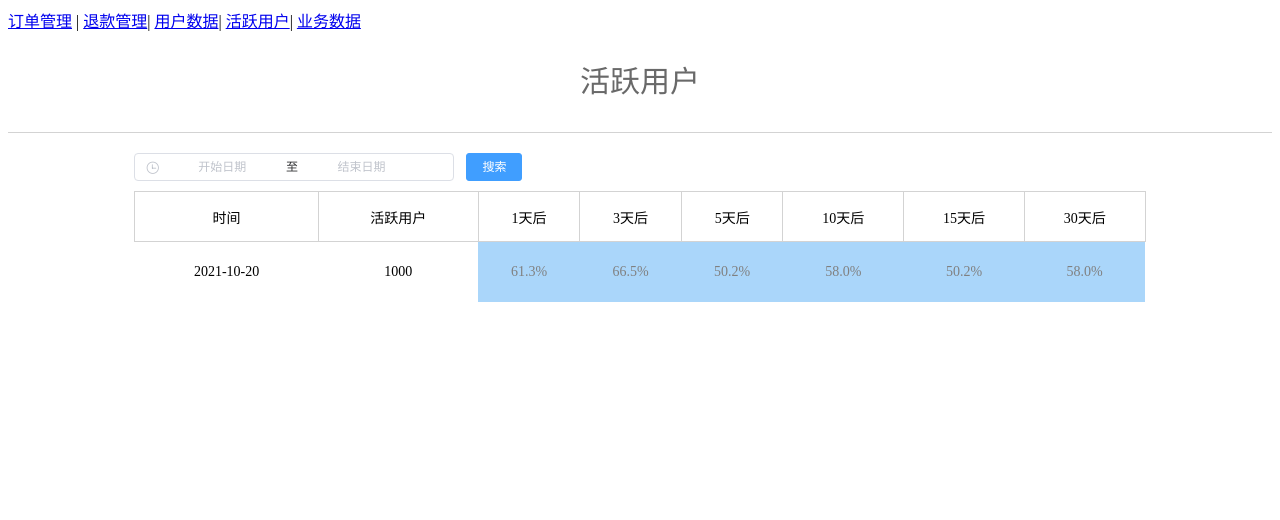
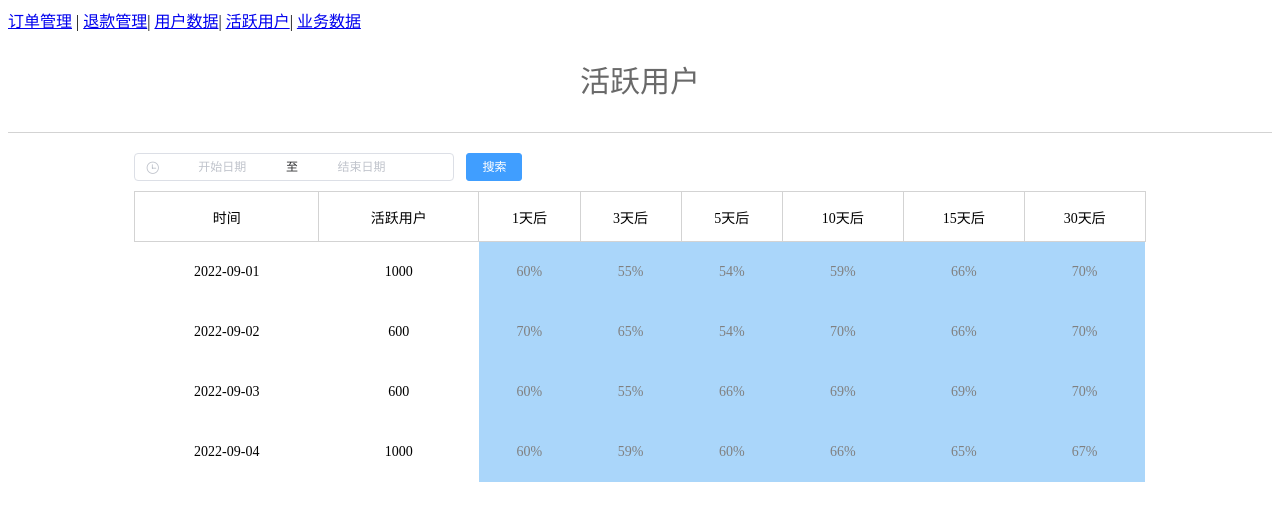
Before and after one commit to zjjohnny/three-project, a Vue app in the folder threeproject/: page /#/UserActive in a window 1280 px wide. Shown: the top 520 px of the page. Built offline with nearby package versions, Linux system fonts and the light colour scheme.

Commit message:
9.13_页面接口功能基本完成

```diff
--- a/threeproject/src/views/pll/UserActive.vue
+++ b/threeproject/src/views/pll/UserActive.vue
@@ -9,7 +9,6 @@
                     <el-date-picker size="mini"
                         v-model="searchTime"
                         type="datetimerange"
-                        :picker-options="pickerOptions"
                         range-separator="至"
                         start-placeholder="开始日期"
                         end-placeholder="结束日期"
@@ -30,15 +29,15 @@
                         <td>15天后</td>
                         <td>30天后</td>
                     </tr>
-                    <tr class="table-contanier">
-                        <td>2021-10-20</td>
-                        <td>1000</td>
-                        <td class="bule_color">61.3%</td>
-                        <td class="bule_color">66.5%</td>
-                        <td class="bule_color">50.2%</td>
-                        <td class="bule_color">58.0%</td>
-                        <td class="bule_color">50.2%</td>
-                        <td class="bule_color">58.0%</td>
+                    <tr class="table-contanier" v-for="item in newData">
+                        <td>{{item.time}}</td>
+                        <td>{{item.active_user}}</td>
+                        <td class="bule_color">{{item.one_day}}</td>
+                        <td class="bule_color">{{item.two_day}}</td>
+                        <td class="bule_color">{{item.three_day}}</td>
+                        <td class="bule_color">{{item.four_day}}</td>
+                        <td class="bule_color">{{item.five_day}}</td>
+                        <td class="bule_color">{{item.six_day}}</td>
                     </tr>
 
                 </table>
@@ -53,38 +52,107 @@ export default{
     data(){
         return{
             searchTime: '',
-            pickerOptions: {
-                shortcuts: [{
-                    text: '最近一周',
-                    onClick(picker) {
-                    const end = new Date();
-                    const start = new Date();
-                    start.setTime(start.getTime() - 3600 * 1000 * 24 * 7);
-                    picker.$emit('pick', [start, end]);
-                    }
-                }, {
-                    text: '最近一个月',
-                    onClick(picker) {
-                    const end = new Date();
-                    const start = new Date();
-                    start.setTime(start.getTime() - 3600 * 1000 * 24 * 30);
-                    picker.$emit('pick', [start, end]);
-                    }
-                }, {
-                    text: '最近三个月',
-                    onClick(picker) {
-                    const end = new Date();
-                    const start = new Date();
-                    start.setTime(start.getTime() - 3600 * 1000 * 24 * 90);
-                    picker.$emit('pick', [start, end]);
-                    }
-                }]
-            },
+            tableData:[
+                {
+                    time: '2022-09-01',
+                    active_user: '1000',
+                    one_day: '60%',
+                    two_day: '55%',
+                    three_day: '54%',
+                    four_day: '59%',
+                    five_day: '66%',
+                    six_day: '70%'
+                },
+                {
+                    time: '2022-09-02',
+                    active_user: '600',
+                    one_day: '70%',
+                    two_day: '65%',
+                    three_day: '54%',
+                    four_day: '70%',
+                    five_day: '66%',
+                    six_day: '70%'
+                },
+                {
+                    time: '2022-09-03',
+                    active_user: '600',
+                    one_day: '60%',
+                    two_day: '55%',
+                    three_day: '66%',
+                    four_day: '69%',
+                    five_day: '69%',
+                    six_day: '70%'
+                },
+                {
+                    time: '2022-09-04',
+                    active_user: '1000',
+                    one_day: '60%',
+                    two_day: '59%',
+                    three_day: '60%',
+                    four_day: '66%',
+                    five_day: '65%',
+                    six_day: '67%'
+                },
+            ],
+            newData:[
+                {
+                    time: '2022-09-01',
+                    active_user: '1000',
+                    one_day: '60%',
+                    two_day: '55%',
+                    three_day: '54%',
+                    four_day: '59%',
+                    five_day: '66%',
+                    six_day: '70%'
+                },
+                {
+                    time: '2022-09-02',
+                    active_user: '600',
+                    one_day: '70%',
+                    two_day: '65%',
+                    three_day: '54%',
+                    four_day: '70%',
+                    five_day: '66%',
+                    six_day: '70%'
+                },
+                {
+                    time: '2022-09-03',
+                    active_user: '600',
+                    one_day: '60%',
+                    two_day: '55%',
+                    three_day: '66%',
+                    four_day: '69%',
+                    five_day: '69%',
+                    six_day: '70%'
+                },
+                {
+                    time: '2022-09-04',
+                    active_user: '1000',
+                    one_day: '60%',
+                    two_day: '59%',
+                    three_day: '60%',
+                    four_day: '66%',
+                    five_day: '65%',
+                    six_day: '67%'
+                },
+            ]
         }
     },
     methods:{
         searchOrder(){
             console.log(this.searchTime);
+            // let beginTime = new Date(this.searchTime[0]);
+            let beginTime = (this.searchTime[0]).getTime();
+            let endTime = (this.searchTime[1]).getTime();
+            let te = (new Date(this.tableData[0].time)).getTime();
+            this.newData = []
+            for(let i=0; i<this.tableData.length; i++){
+                if((new Date(this.tableData[i].time)).getTime() >= beginTime && (new Date(this.tableData[i].time)) <= endTime){
+                    this.newData.push(this.tableData[i])
+                }
+            }
+            // console.log(newData);
+            console.log(beginTime,endTime,te);
         },
     }
 }
```
Also changed, not shown: threeproject/src/components/pll/OrderSearch.vue (+55 -26 lines).
